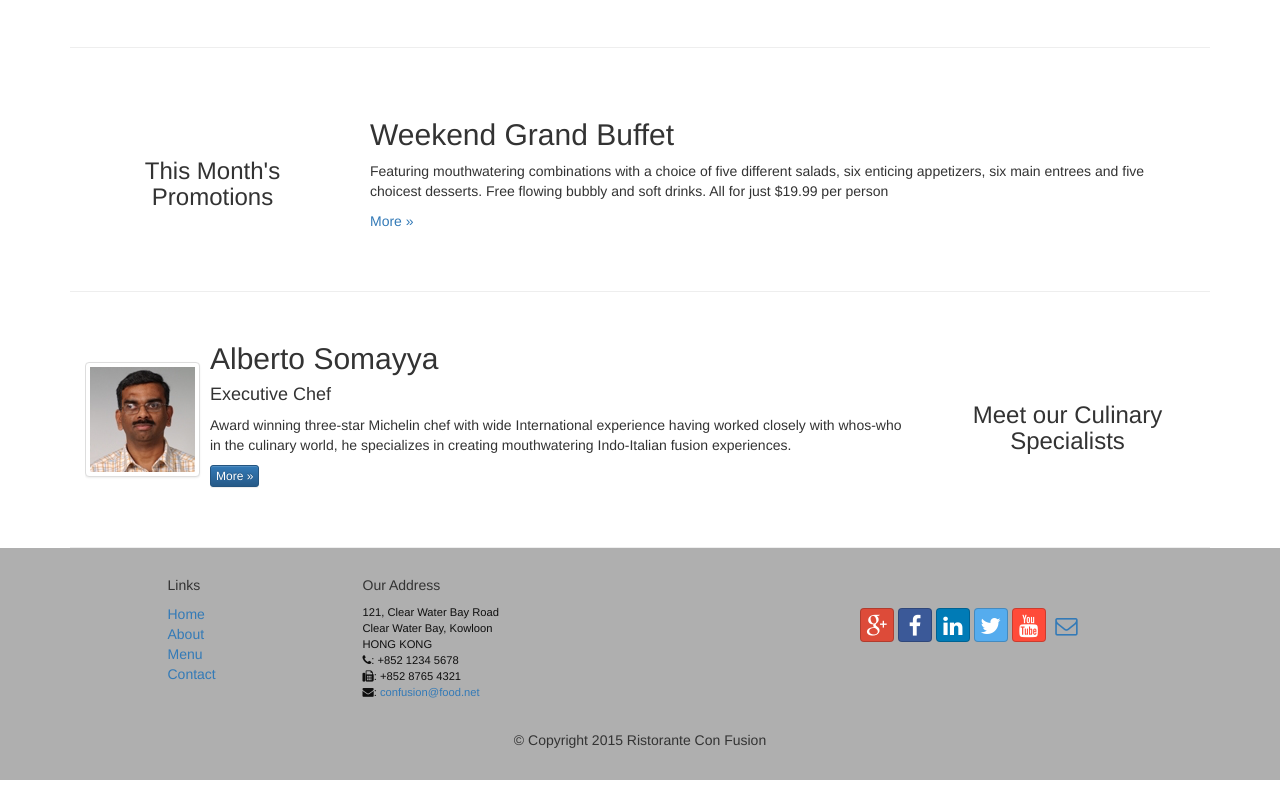
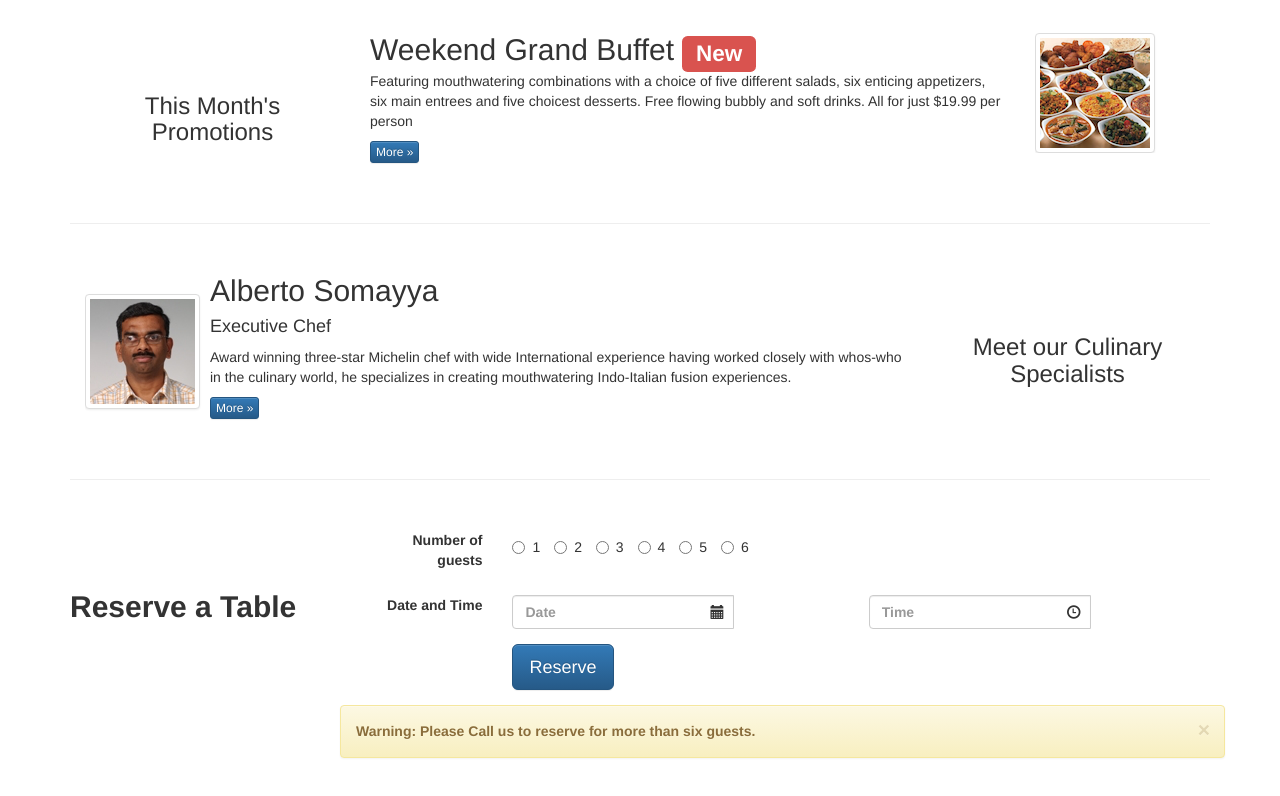
Before and after one commit to Dalstam/projects, a plain HTML site: page index.html in a window 1280 px wide. Shown: the part 635-1431 px from the top of the page. Drawn offline with nearby package versions, Linux system fonts and the light colour scheme.

Commit message:
Week 2 opdracht

```diff
--- a/css/mystyles.css
+++ b/css/mystyles.css
@@ -55,8 +55,17 @@ body{
     color:floralwhite;
 }
 
-address{
+.address{
     font-size:80%;
     margin:0px;
     color:#0f0f0f;
 }
+/*#col{*/
+/*    border:solid 1px;*/
+/*}*/
+/*#form1{*/
+/*    background-color:red !import;*/
+/*}*/
+/*#row{*/
+/*    border:solid;*/
+/*}*/
--- a/index.html
+++ b/index.html
@@ -62,19 +62,26 @@
                     </li>
                 </ul>
 
-                    <form class="navbar-form navbar-right" role="search">
+
+
+
+                <form class="navbar-form navbar-right inline-form">
                     <div class="form-group">
-                        <input type="text" class="form-control" id="email" placeholder="Email">
-                        <input type="text" class="form-control" id="password" placeholder="Password">
-                        <input type="checkbox" id="rememberCB"> <font color="white">Remember me</font>
+                            <label class="sr-only" for="exampleInputEmail3">Email address</label>
+                            <input type="email" class="form-control" id="exampleInputEmail3" placeholder="Email">
+                    </div>
+
+                    <div class="form-group">
+                            <label class="sr-only" for="exampleInputPassword3">Password</label>
+                            <input type="password" class="form-control" id="exampleInputPassword3" placeholder="Password">
+                    </div>
+                    <div class="checkbox">
+                            <label>
+                              <input type="checkbox"> <font color="white">Remember me</font>
+                            </label>
                     </div>
                     <button type="submit" class="btn btn-info">Sign in</button>
                 </form>
-
-            </div>
-            <!--<div>-->
-
-            <!--</div>-->
         </div>
     </nav>
 
@@ -82,16 +89,18 @@
         <!-- Main component for a primary marketing message or call to action -->
         <div class="container">
             <div class="row row-header">
-                <div class="col-xs-12 col-sm-8">
+                <div class="col-xs-12 col-sm-7">
                     <h1>Ristorante con Fusion</h1>
-                    <p style="padding:40px;"></p>
+                    <!--<p style="padding:40px;"></p>-->
                     <p>We take inspiration from the World's best cuisines, and create a unique fusion experience.
                        Our lipsmacking creations will tickle your culinary senses!
                     </p>
                 </div>
-                <div class="col-xs-12 col-sm-2">
-                    <p style="padding:20px;"></p>
-                    <img src="img/logo.png" class="img-responsive">
+                <div class="col-xs-12 col-sm-2" style="padding:20px;">
+                        <img src="img/logo.png" class="img-responsive" >
+                </div>
+                <div class="col-xs-12 col-sm-3" style="padding:60px;">
+                     <a type="button" class="btn btn-warning btn-lg" role="button" href="#reserveForm">Reserve table</a>
                 </div>
             </div>
         </div>
@@ -130,14 +139,23 @@
                 <p style="padding:20px;"></p>
                 <h3 align=center>This Month's Promotions</h3>
             </div>
-            <div class="col-xs-12 col-sm-9">
-                <h2>Weekend Grand Buffet</h2>
+            <div class="col-xs-12 col-sm-7">
+                <h2 class="media-heading">Weekend Grand Buffet <span class="label label-danger">New</span> </h2>
                 <p>Featuring mouthwatering combinations with a choice of five different salads,
                     six enticing appetizers, six main entrees and five choicest desserts. Free flowing bubbly and soft drinks.
                     All for just $19.99 per person
                 </p>
-                <p><a href="#">More &raquo;</a></p>
+                <p><a class="btn btn-primary btn-xs" href="#">More &raquo;</a></p>
             </div>
+            <div class="col-xs-12 col-sm-2">
+                <div class="media">
+                    <div class="media-left media-middle">
+                        <a href="#">
+                            <img class="media-object img-thumbnail" src="img/buffet.png" alt="Weekend Grand Buffet ">
+                        </a>
+                    </div>
+            </div>
+        </div>
         </div>
 
         <div class="row row-content">
@@ -167,7 +185,78 @@
                 <!--<p><a href="#">More &raquo;</a></p>-->
             </div>
         </div>
-    </div>
+
+
+        <div class="row row-content" >
+           <div class="col-xs-12 col-sm-3" >
+              <div class="row"  >
+                    </br>
+                    </br>
+                    <h2><strong>Reserve a Table</strong></h2>
+                    </br>
+                </div>
+            </div>
+           <div class="col-xs-12 col-sm-9" >
+                <form class="form-horizontal">
+                    <div class="form-group">
+                        <div class="col-sm-2" ><p class="text-right"><strong>Number of guests</strong</p></div>
+                        <div class="col-sm-10" >
+                            <label class="radio-inline">
+                                <input type="radio" name="inlineRadioOptions" id="inlineRadio1" value="option1"> 1
+                            </label>
+                            <label class="radio-inline">
+                                <input type="radio" name="inlineRadioOptions" id="inlineRadio2" value="option2"> 2
+                            </label>
+                            <label class="radio-inline">
+                                <input type="radio" name="inlineRadioOptions" id="inlineRadio3" value="option3"> 3
+                            </label>
+                            <label class="radio-inline">
+                                <input type="radio" name="inlineRadioOptions" id="inlineRadio4" value="option4"> 4
+                            </label>
+                            <label class="radio-inline">
+                                <input type="radio" name="inlineRadioOptions" id="inlineRadio5" value="option5"> 5
+                            </label>
+                            <label class="radio-inline">
+                                <input type="radio" name="inlineRadioOptions" id="inlineRadio6" value="option6"> 6
+                            </label>
+                        </div>
+                    </div>
+
+                    <div class="form-group">
+                       <div class="col-xs-12 col-sm-2" >
+                           <p class="text-right"><strong>Date and Time</strong></p>
+                       </div>
+                       <div class="col-xs-12 col-sm-5">
+                           <div class="input-group">
+                              <input type="text" class="form-control" placeholder="Date">
+                              <span class="glyphicon glyphicon-calendar form-control-feedback"></span>
+                            </div>
+                        </div>
+                        <div class="col-xs-12 col-sm-5">
+                            <div class="input-group">
+                               <input type="text" class="form-control" placeholder="Time">
+                              <span class="glyphicon glyphicon-time form-control-feedback"></span>
+                            </div>
+                        </div>
+                    </div>
+
+                    <div class="form-group">
+                        <div class="col-xs-10 col-xs-offset-2 col-sm-10 col-sm-offset-2" >
+                            <button type="submit" class="btn btn-primary btn-lg">Reserve</button>
+                        </div>
+                    </div>
+
+                    <div class="form-group">
+                            <div class="alert alert-warning alert-dismissible row" role="alert">
+                                <button type="button" class="close" data-dismiss="alert" aria-label="Close"><span aria-hidden="true">&times;</span></button>
+                                <strong>Warning:&nbsp</strong>Please Call us to reserve for more than six guests.
+                            </div>
+                    </div>
+                </form>
+           </div>
+        </div>
+ </div>
+
 
     <footer class="row-footer">
         <div class="container">
```
